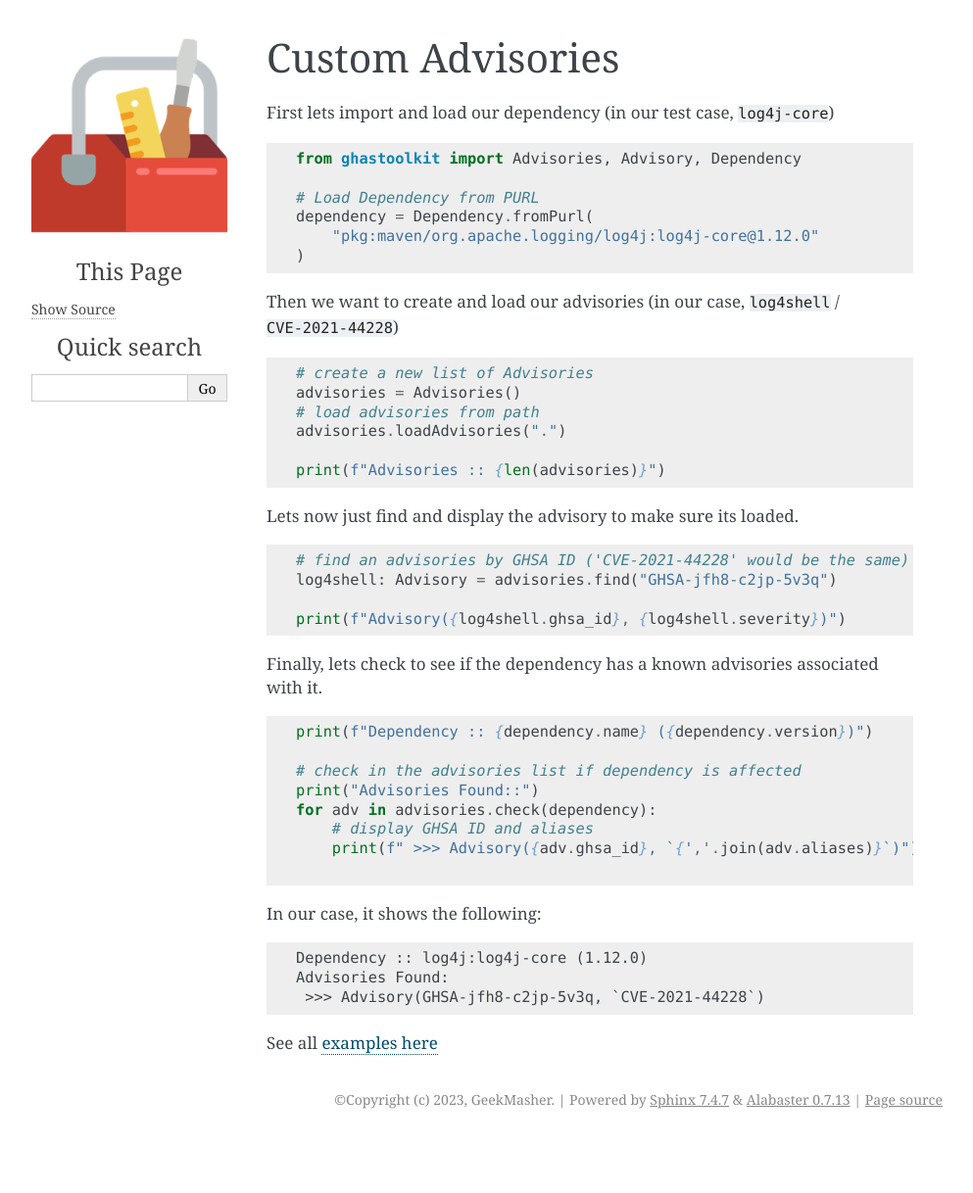
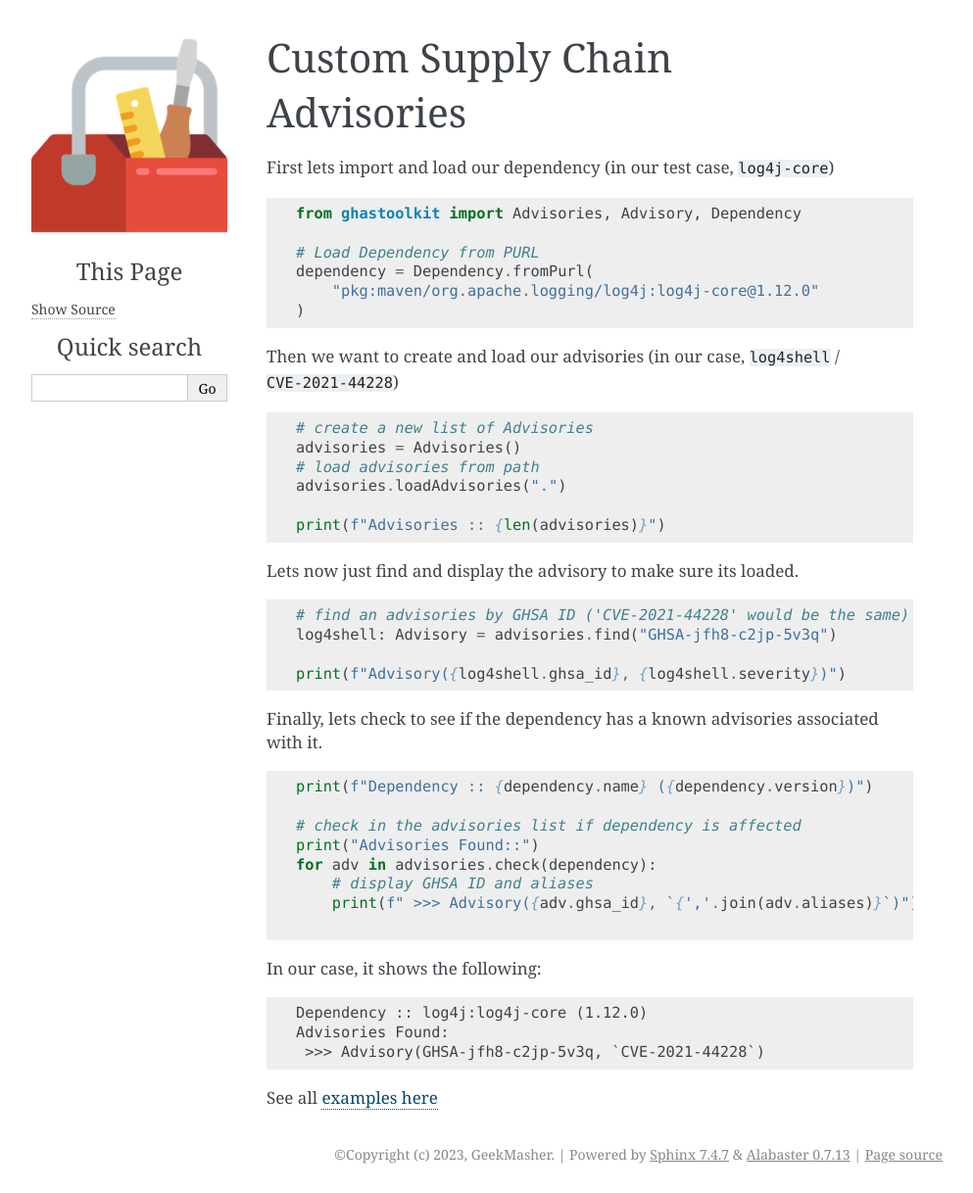
Before and after one commit to GeekMasher/ghastoolkit, a Sphinx documentation site: the page built from docs/examples/advisories.md, in a window 1280 px wide. Shown: the whole page at 98% size, without its empty margins (148-1141 px from the left). Built offline with Sphinx 7.4.7, drawn with Linux system fonts in a browser that asks for light colours; before the commit the page ends 1162 px from its top, so only the background shows below that.

Commit message:
fix: update docs name

```diff
--- a/docs/examples/advisories.md
+++ b/docs/examples/advisories.md
@@ -1,4 +1,4 @@
-# Custom Advisories
+# Custom Supply Chain Advisories
 
 First lets import and load our dependency (in our test case, `log4j-core`)
 
```
